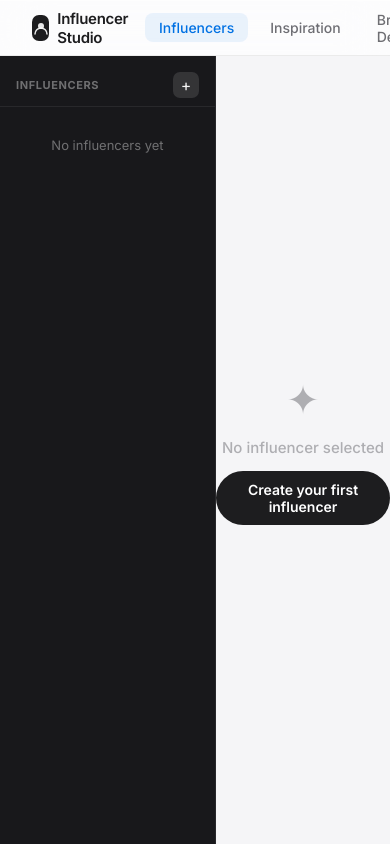
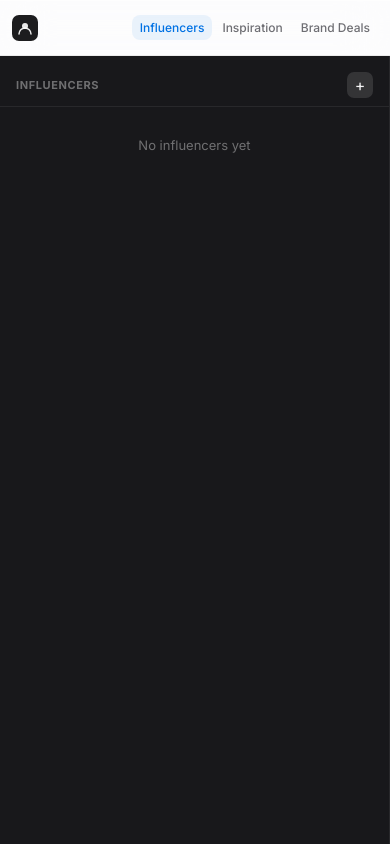
Before and after one commit to viky8090/ai-influencer-, a React (Vite) app: page /influencers in a window 390 px wide. Built offline with nearby package versions, Linux system fonts and the light colour scheme.

Commit message:
mobile ui

```diff
--- a/src/components/Nav.jsx
+++ b/src/components/Nav.jsx
@@ -11,7 +11,7 @@ export default function Nav() {
   const dark = pathname === '/'
 
   return (
-    <nav style={{
+    <nav className="nav-root" style={{
       position: 'fixed',
       top: 0, left: 0, right: 0,
       height: 'var(--nav-h)',
@@ -40,7 +40,7 @@ export default function Nav() {
             <path d="M1 13c0-3.3 2.7-6 6-6s6 2.7 6 6" stroke="white" strokeWidth="1.5" strokeLinecap="round" opacity="0.9"/>
           </svg>
         </span>
-        <span style={{
+        <span className="nav-brand-label" style={{
           fontWeight: 600, fontSize: 15, letterSpacing: '-0.3px',
           color: dark ? 'rgba(255,255,255,0.85)' : 'var(--text-primary)',
           transition: 'color 0.5s',
@@ -48,7 +48,7 @@ export default function Nav() {
       </NavLink>
 
       {links.map(l => (
-        <NavLink key={l.to} to={l.to} style={({ isActive }) => ({
+        <NavLink key={l.to} to={l.to} className="nav-link" style={({ isActive }) => ({
           padding: '6px 14px',
           borderRadius: 8,
           fontSize: 14,
--- a/src/index.css
+++ b/src/index.css
@@ -91,3 +91,20 @@ a {
 .dark-scroll::-webkit-scrollbar-track {
   background: transparent;
 }
+
+/* ── Responsive grids ── */
+.desc-grid-2 { display: grid; grid-template-columns: 1fr 1fr; gap: 10px; }
+.desc-grid-3 { display: grid; grid-template-columns: 1fr 1fr 1fr; gap: 10px; }
+.inf-img-grid { display: grid; grid-template-columns: 1fr 1fr 1fr; gap: 16px; }
+
+@media (max-width: 700px) {
+  .desc-grid-2, .desc-grid-3 { grid-template-columns: 1fr; }
+  .inf-img-grid { grid-template-columns: 1fr 1fr; gap: 10px; }
+}
+
+/* ── Nav mobile ── */
+@media (max-width: 640px) {
+  .nav-root { padding: 0 12px !important; gap: 2px !important; }
+  .nav-link  { padding: 5px 8px !important; font-size: 12px !important; }
+  .nav-brand-label { display: none !important; }
+}
--- a/src/pages/Influencers.jsx
+++ b/src/pages/Influencers.jsx
@@ -1,4 +1,14 @@
-import { useState, useRef, useEffect } from 'react'
+import { useState, useRef, useEffect, useCallback } from 'react'
+
+function useMobile() {
+  const [m, setM] = useState(() => window.innerWidth < 768)
+  useEffect(() => {
+    const h = () => setM(window.innerWidth < 768)
+    window.addEventListener('resize', h)
+    return () => window.removeEventListener('resize', h)
+  }, [])
+  return m
+}
 import { useInfluencers, generateId } from '../store'
 import ImageGrid from '../components/ImageGrid'
 import MasonryGrid from '../components/MasonryGrid'
@@ -121,6 +131,7 @@ function HeroBanner({ influencer, onExport, onDelete, pct }) {
   const gc = gColor(influencer.gender)
   const r = 33, c = 2*Math.PI*r, off = c*(1-pct/100)
   const ringColor = pct>=80?'#34C759':pct>=50?'#F97316':'#0071E3'
+  const isMobile = useMobile()
 
   return (
     <div style={{
@@ -134,7 +145,7 @@ function HeroBanner({ influencer, onExport, onDelete, pct }) {
       {/* Accent stripe */}
       <div style={{height:3,background:`linear-gradient(to right, ${ac}, ${ac}55, transparent)`}}/>
 
-      <div style={{padding:'18px 22px',display:'flex',alignItems:'center',gap:18}}>
+      <div style={{padding:isMobile?'14px 16px':'18px 22px',display:'flex',alignItems:'center',gap:isMobile?12:18,flexWrap:isMobile?'wrap':'nowrap'}}>
         {/* Avatar + completion ring */}
         <div style={{position:'relative',width:74,height:74,flexShrink:0}}>
           <svg width={74} height={74} style={{position:'absolute',top:0,left:0,pointerEvents:'none'}}>
@@ -189,7 +200,7 @@ function HeroBanner({ influencer, onExport, onDelete, pct }) {
         </div>
 
         {/* Actions */}
-        <div style={{display:'flex',gap:8,flexShrink:0}}>
+        <div style={{display:'flex',gap:8,flexShrink:0,marginLeft:isMobile?'auto':0}}>
           <button onClick={onExport} style={{
             padding:'8px 16px',borderRadius:8,fontSize:12,fontWeight:600,
             background:'var(--bg-tertiary)',color:'var(--text-primary)',
@@ -723,7 +734,7 @@ function DescriptionForm({ influencer, onUpdate }) {
       </InfoCell>
 
       {/* ── Row 4: Style trifecta ── */}
-      <div style={{ display: 'grid', gridTemplateColumns: '1fr 1fr 1fr', gap: 10 }}>
+      <div className="desc-grid-3">
         <InfoCell label="Clothing Style" icon="👗">
           <BareInput value={influencer.clothingStyle ?? ''} onChange={e => u('clothingStyle', e.target.value)} placeholder="e.g. Minimalist…"/>
         </InfoCell>
@@ -736,7 +747,7 @@ function DescriptionForm({ influencer, onUpdate }) {
       </div>
 
       {/* ── Row 5: Palette + Voice ── */}
-      <div style={{ display: 'grid', gridTemplateColumns: '1fr 1fr', gap: 10 }}>
+      <div className="desc-grid-2">
         <InfoCell label="Aesthetic Palette" icon="🎨">
           <ColorPalette palette={influencer.palette ?? []} onChange={v => u('palette', v)} gender={influencer.gender}/>
         </InfoCell>
@@ -812,6 +823,8 @@ export default function Influencers() {
   const [ctxMenu,setCtxMenu]=useState(null)
   const [renameId,setRenameId]=useState(null)
   const [renameVal,setRenameVal]=useState('')
+  const [mobileView,setMobileView]=useState('list')
+  const isMobile=useMobile()
 
   const influencer=influencers.find(i=>i.id===selectedId)
   const ac=accent(influencer)
@@ -870,8 +883,8 @@ export default function Influencers() {
         />
       )}
 
-      {/* ── Dark sidebar */}
-      <aside style={{width:216,flexShrink:0,background:SD.bg,borderRight:`1px solid ${SD.border}`,display:'flex',flexDirection:'column',overflow:'hidden'}}>
+      {/* ── Dark sidebar — hidden on mobile when viewing detail */}
+      {(!isMobile || mobileView==='list') && <aside style={{width:isMobile?'100%':216,flexShrink:0,background:SD.bg,borderRight:`1px solid ${SD.border}`,display:'flex',flexDirection:'column',overflow:'hidden'}}>
         <div style={{padding:'16px 16px 8px',display:'flex',alignItems:'center',justifyContent:'space-between',borderBottom:`1px solid ${SD.border}`}}>
           <span style={{fontSize:11,fontWeight:700,color:SD.dim,textTransform:'uppercase',letterSpacing:'0.6px'}}>Influencers</span>
           <button onClick={()=>setShowNew(true)} style={{width:26,height:26,borderRadius:7,background:'rgba(255,255,255,0.12)',color:SD.text,fontSize:16,display:'flex',alignItems:'center',justifyContent:'center',transition:'background 0.15s'}}
@@ -890,7 +903,7 @@ export default function Influencers() {
             const gc=gColor(inf.gender)
             return (
               <button key={inf.id}
-                onClick={()=>setSelectedId(inf.id)}
+                onClick={()=>{setSelectedId(inf.id);if(isMobile)setMobileView('detail')}}
                 onContextMenu={e=>openCtx(e,inf.id)}
                 style={{
                   width:'100%',padding:'10px',borderRadius:10,textAlign:'left',
@@ -930,17 +943,25 @@ export default function Influencers() {
             )
           })}
         </div>
-      </aside>
+      </aside>}
 
-      {/* ── Main */}
-      {influencer ? (
-        <main style={{flex:1,overflow:'auto',padding:'20px 24px',display:'flex',flexDirection:'column',gap:14,backgroundImage:'radial-gradient(ellipse at 75% 0%, rgba(0,113,227,0.04) 0%, transparent 55%)'}}>
+      {/* ── Main — hidden on mobile when viewing list */}
+      {(!isMobile || mobileView==='detail') && (influencer ? (
+        <main style={{flex:1,overflow:'auto',padding:isMobile?'14px 16px':'20px 24px',display:'flex',flexDirection:'column',gap:14,backgroundImage:'radial-gradient(ellipse at 75% 0%, rgba(0,113,227,0.04) 0%, transparent 55%)'}}>
+          {/* Mobile back button */}
+          {isMobile&&(
+            <button onClick={()=>setMobileView('list')} style={{
+              display:'flex',alignItems:'center',gap:6,padding:'8px 0',
+              fontSize:14,fontWeight:600,color:'var(--accent)',background:'none',border:'none',
+              alignSelf:'flex-start',
+            }}>← All Influencers</button>
+          )}
           {/* Hero banner */}
           <HeroBanner influencer={influencer} pct={pct} onExport={()=>exportInfluencerCard(influencer)} onDelete={()=>del(influencer.id)}/>
 
           {/* Three image sections */}
           <Sec>
-            <div style={{display:'grid',gridTemplateColumns:'1fr 1fr 1fr',gap:16}}>
+            <div className="inf-img-grid">
               <div>
                 <div style={{fontSize:11,fontWeight:700,textTransform:'uppercase',letterSpacing:'0.5px',color:'var(--text-secondary)',marginBottom:8}}>Image</div>
                 <ImageSlot value={influencer.mainImage} onChange={v=>upd(influencer.id,{mainImage:v})} label="Main image" aspectRatio="3/4"
@@ -996,13 +1017,16 @@ export default function Influencers() {
         </main>
       ) : (
         <main style={{flex:1,display:'flex',alignItems:'center',justifyContent:'center',flexDirection:'column',gap:14,color:'var(--text-tertiary)'}}>
+          {isMobile&&(
+            <button onClick={()=>setMobileView('list')} style={{position:'absolute',top:14,left:16,display:'flex',alignItems:'center',gap:6,fontSize:14,fontWeight:600,color:'var(--accent)',background:'none',border:'none'}}>← Back</button>
+          )}
           <div style={{fontSize:40}}>✦</div>
           <p style={{fontSize:15,fontWeight:500}}>No influencer selected</p>
           <button onClick={()=>setShowNew(true)} style={{padding:'10px 24px',borderRadius:980,background:'var(--text-primary)',color:'#fff',fontSize:14,fontWeight:600}}>
             Create your first influencer
           </button>
         </main>
-      )}
+      ))}
     </div>
   )
 }
```
